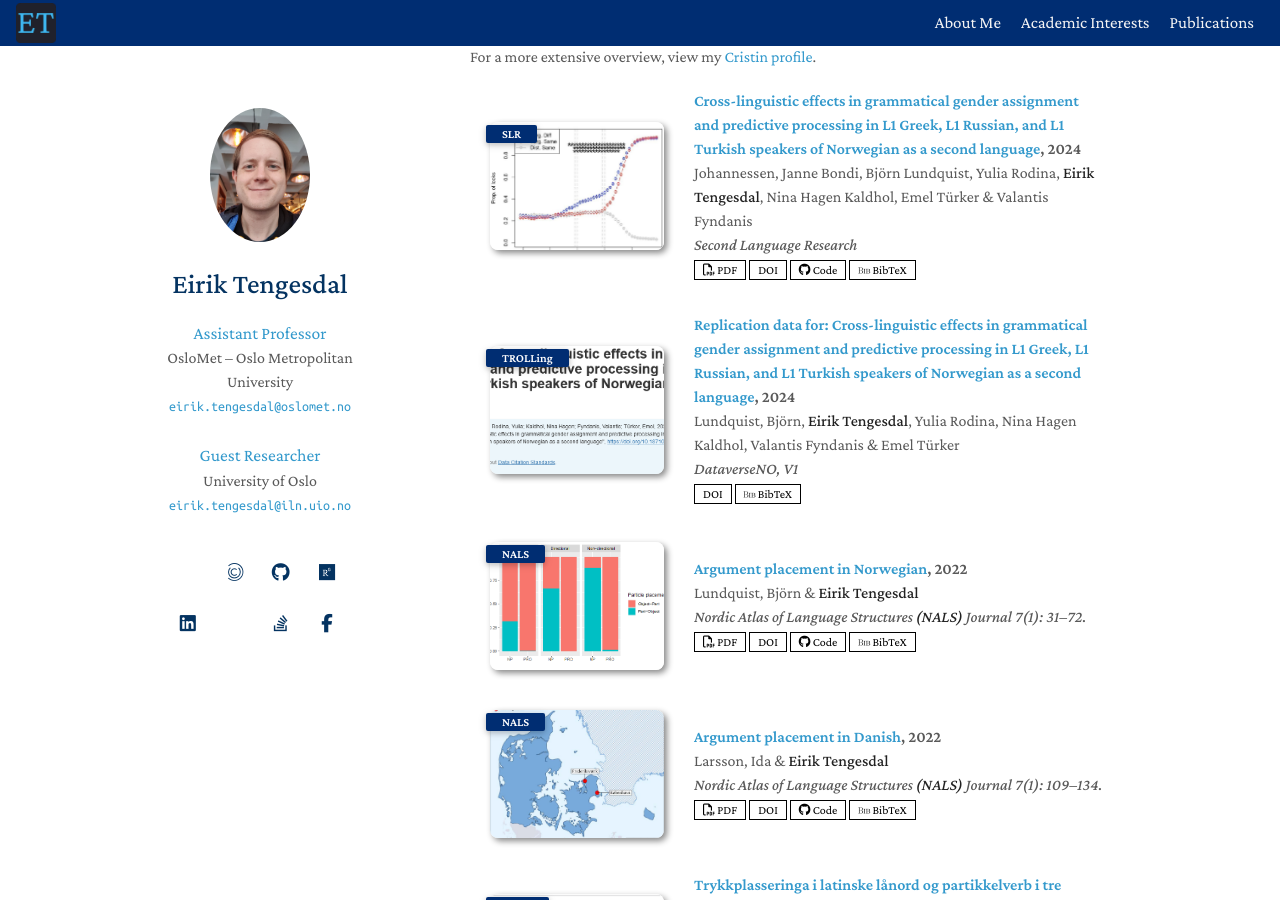
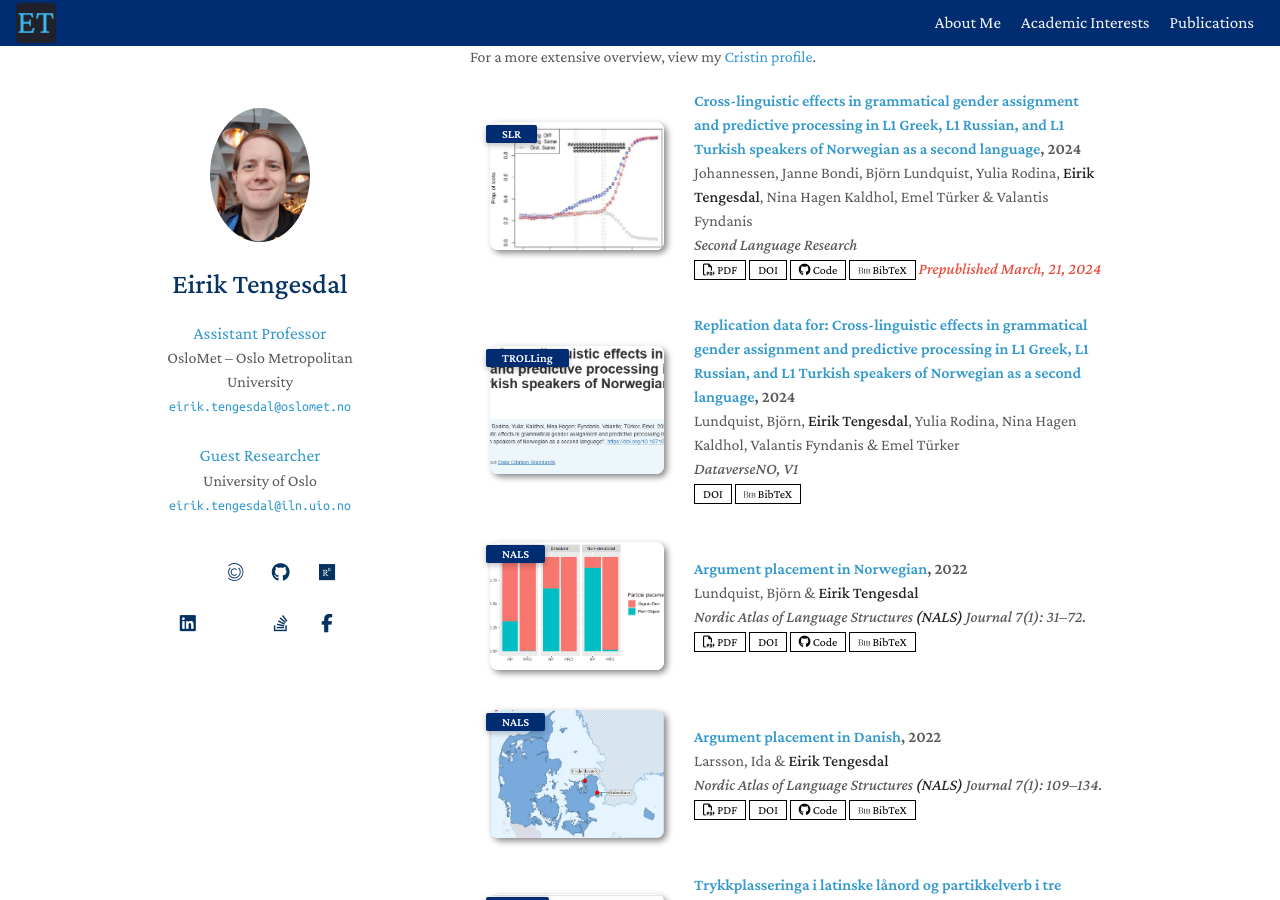
Before and after one commit to EirikTengesdal/eiriktengesdal.no-old, a Jekyll site: the page built from index.md, in a window 1280 px wide and 900 px high, scrolled down 587 px. Built offline with Jekyll 4.4.1, drawn with Linux system fonts in a browser that asks for light colours; a style sheet for code colours, icons or effects is not loaded.

Commit message:
Update publications.yml

```diff
--- a/_data/publications.yml
+++ b/_data/publications.yml
@@ -10,6 +10,7 @@ main:
     code: https://doi.org/10.18710/HFIF8K
     bibtex: ./assets/files/JohannessenEtAl_2024_SLR.bib
     image: ./assets/img/Johannessen-et-al_2024.jpg
+    notes: Prepublished March, 21, 2024
 
   - title: "Replication data for: Cross-linguistic effects in grammatical gender assignment and predictive processing in L1 Greek, L1 Russian, and L1 Turkish speakers of Norwegian as a second language"
     authors: Lundquist, Björn, <strong>Eirik Tengesdal</strong>, Yulia Rodina, Nina Hagen Kaldhol, Valantis Fyndanis & Emel Türker
```
